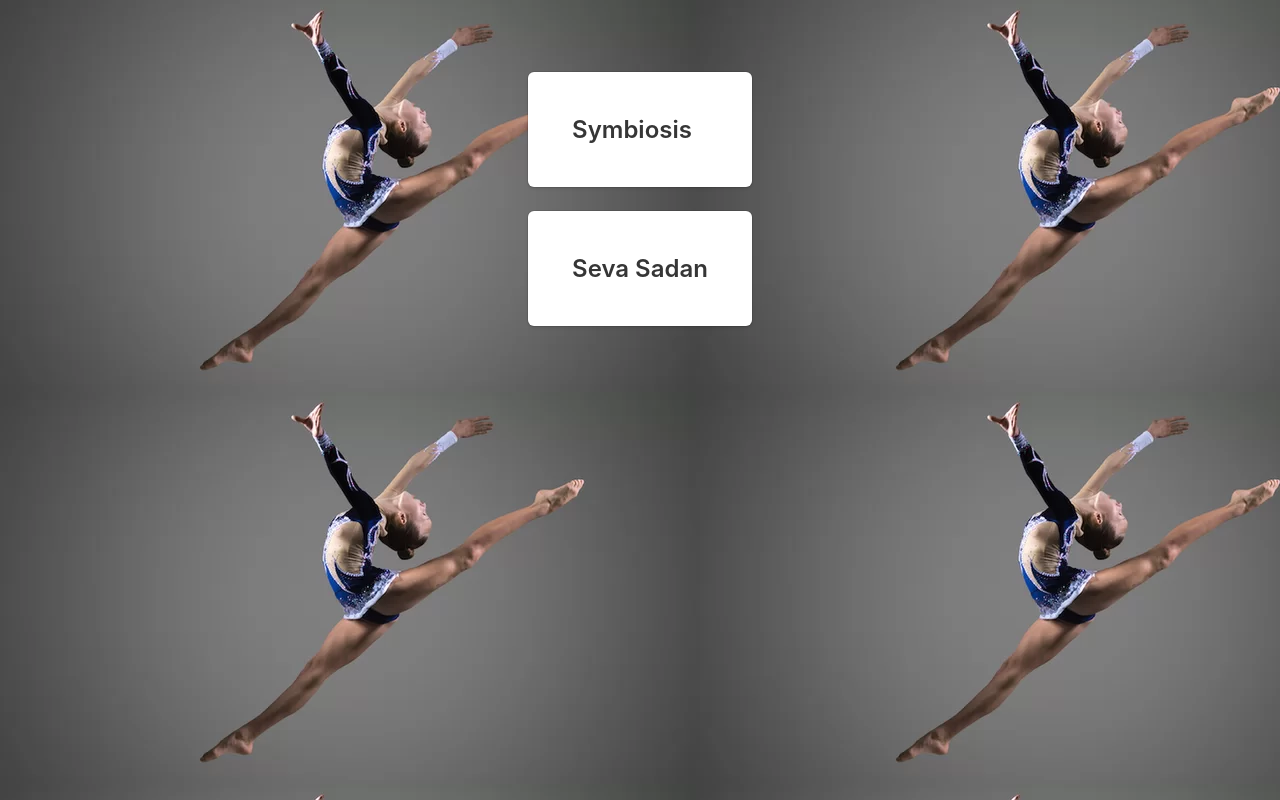
After one commit to AmodD/GymnasticWebApp, a Laravel app: page /institutes in a window 1280 px wide. The commit adds this page. Run offline with Laravel 8, Linux system fonts and the light colour scheme.

Commit message:
institute feature added, Login Feature and Institute Feature most of the tests are green

```diff
--- a/app/Http/Controllers/InstituteController.php
+++ b/app/Http/Controllers/InstituteController.php
@@ -14,7 +14,7 @@ class InstituteController extends Controller
      */
     public function index()
     {
-        //
+        return view('showInstitutes');
     }
 
     /**
--- a/resources/views/dashboard.blade.php
+++ b/resources/views/dashboard.blade.php
@@ -17,7 +17,7 @@
 				<div class="box">
 					<article class="media">
 						<div class="media-content">
-							<div class="content"> <a><strong>Institutes</strong></a></div>
+							<div class="content"> <a href="/institutes"><strong>Institutes</strong></a></div>
 						</div>
 						<div class="media-left">
 							<figure class="image is-128x128">
--- a/resources/views/home.blade.php
+++ b/resources/views/home.blade.php
@@ -9,6 +9,7 @@
 	<link href="https://cdnjs.cloudflare.com/ajax/libs/bulma/0.7.2/css/bulma.css" rel="stylesheet">
 </head>
 <body>
+	<div class="hero is-fullheight"  style="background-image: url('gymnastics3.png')">
 	<div class="section">
 		<form action="{{ route('login') }}" method="POST">
 			{{csrf_field()}}
@@ -47,7 +48,7 @@
 	</form>
 
 </div>
-
+</div>
 
 </body>
 </html>
--- /dev/null
+++ b/resources/views/showInstitutes.blade.php
@@ -0,0 +1,36 @@
+<!DOCTYPE html>
+<html>
+<head>
+	<title></title>
+	<meta charset="utf-8">
+	<meta name="viewport" content="width=device-width, initial-scale=1">
+	<meta name="csrf-token" content="{{ csrf_token() }}">
+	<link rel="stylesheet" type="text/css" href="{{ asset('css/app.css') }}">
+	<link href="https://cdnjs.cloudflare.com/ajax/libs/bulma/0.7.2/css/bulma.css" rel="stylesheet">
+</head>
+<body>
+	<div class="hero is-fullheight"  style="background-image: url('gymnastics3.png')">
+	<div class="section">
+		<div class="columns is-centered">
+			<div class="card-content">
+			<div class="column is-narrow">
+				<div class="box">
+					<div class="card-content">
+						<div class="media-content"><p class="title is-4">Symbiosis</p> </div>
+					</div>
+				</div>
+			</div>
+
+			<div class="column is-narrow">
+				<div class="box">
+					<div class="card-content">
+						<div class="media-content">	<p class="title is-4">Seva Sadan</p> </div>
+					</div>
+				</div>
+			</div>
+		</div>
+		</div>
+	</div>
+</div>
+</body>
+</html>
--- a/routes/web.php
+++ b/routes/web.php
@@ -38,3 +38,5 @@ Route::delete('/user/{user}','UserController@index');
 
 Auth::routes();
 Route::get('/dashboard', 'HomeController@index')->name('home');
+
+Route::resource('institutes','InstituteController');
```
Also changed, not shown: features/bootstrap/FeatureContext.php (+42 -80 lines), public/gymnastics.png (added), public/gymnastics2.png (added), public/gymnastics3.png (added), 2 other files.
